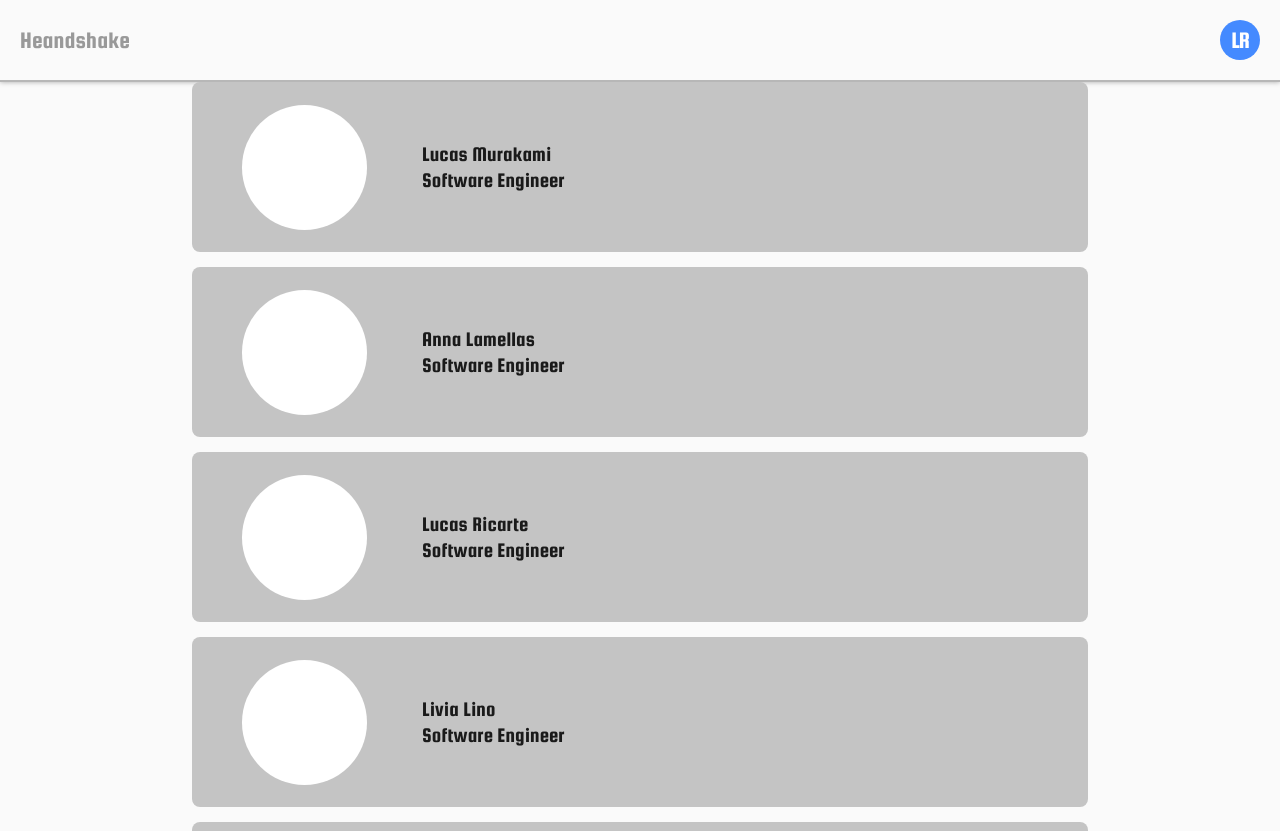
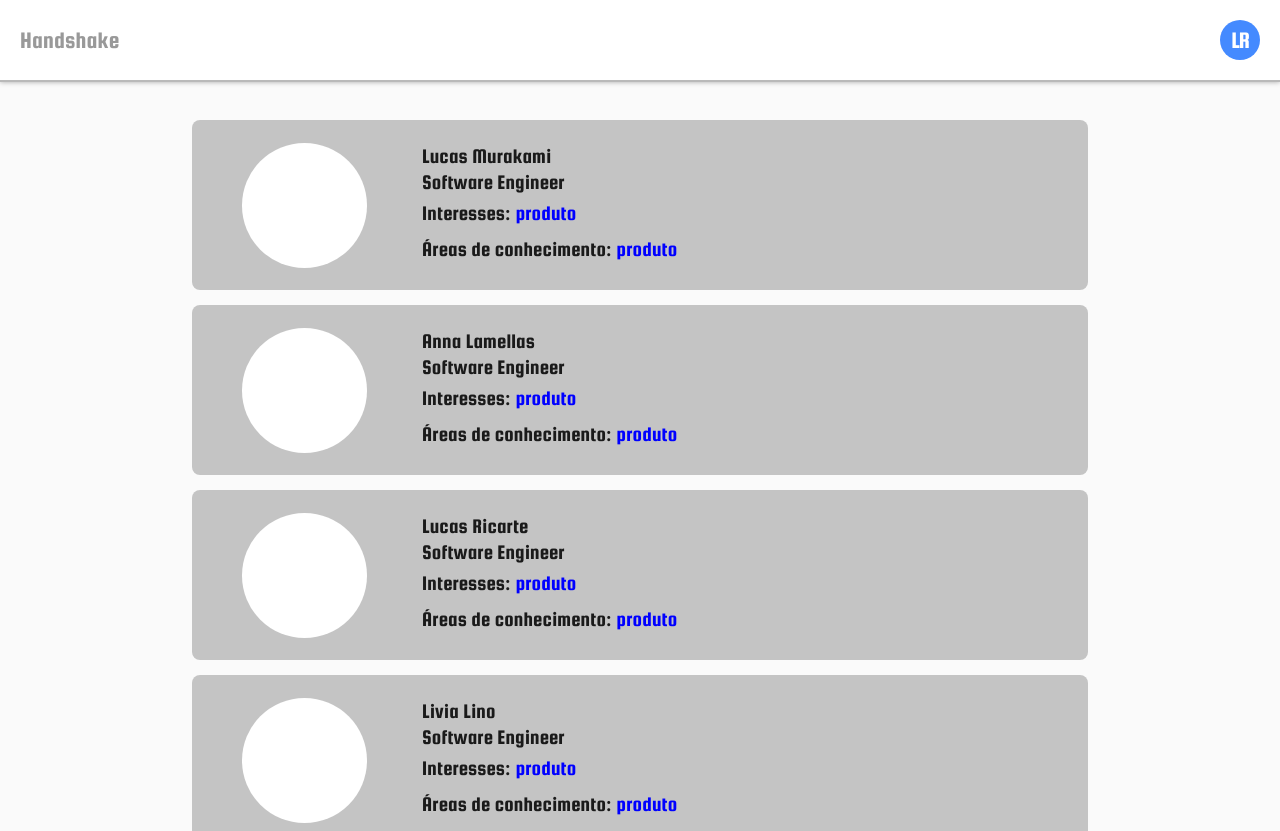
Before and after one commit to AnnaGabrielle/handshake-web, a Vue app: page / in a window 1280 px wide. Shown: the top 831 px of the page. Built offline with nearby package versions, Linux system fonts and the light colour scheme.

Commit message:
update user info and fix header

```diff
--- a/src/App.vue
+++ b/src/App.vue
@@ -1,13 +1,18 @@
 <template>
   <div id="app">
+    <Header />
     <router-view/>
   </div>
 </template>
 
 <script lang="ts">
 import Vue from 'vue';
+import Header from '@/components/Header.vue';
 
 export default Vue.extend({
+  components: {
+    Header,
+  },
   mounted() {
     document.title = 'Descomplica | Networking';
   },
--- a/src/components/Header.vue
+++ b/src/components/Header.vue
@@ -1,7 +1,7 @@
 <template>
     <header>
       <div>
-        <h5> Heandshake</h5>
+        <h5>Handshake</h5>
       </div>
       <div class="profile" @click="profileToggle">
         <md-avatar class="md-avatar-icon md-primary">
@@ -40,6 +40,8 @@ export default Vue.extend({
 
 <style lang="scss" scoped>
 header {
+  width: 100vw;
+  background: white;
   border-bottom: 2px solid rgba(153, 153, 153, 0.68) ;
   box-shadow: 0 0 5px #a8a8a8;
   padding: 20px;
@@ -47,6 +49,8 @@ header {
   flex-direction: row;
   justify-content: space-between;
   align-items: center;
+  position: fixed;
+  top: 0;
 }
 h5 {
   color: #999;
--- a/src/components/UserCard.vue
+++ b/src/components/UserCard.vue
@@ -1,13 +1,31 @@
 <template>
   <div class="users-list">
-    <div v-for="(user, index) in users" :key="index" class="user-card">
+    <div v-for="(user) in users" :key="user.id" class="user-card">
       <div class="user-card__image" />
 
       <div class="user-card__info">
         <span class="user-card__info-name">{{ user.firstName }} {{ user.lastName }}</span>
         <span>{{ user.currentJob }}</span>
-        <span></span>
-        <span></span>
+
+        <div class="interests">Interesses:
+          <span
+            class="user-card__info-interest"
+            v-for="(interest, index) in user.interests"
+            :key="index"
+          >
+            {{ interest }}
+          </span>
+        </div>
+
+        <div class="knowledges">Áreas de conhecimento:
+          <span
+            class="user-card__info-interest"
+            v-for="(knowledge, index) in user.knowledges"
+            :key="2*index"
+          >
+            {{ knowledge }}
+          </span>
+        </div>
       </div>
     </div>
   </div>
@@ -54,9 +72,18 @@ export default Vue.extend({
     text-align: start;
     font-size: 21px;
 
-    span {
+    span, div {
       display: block;
       margin: 5px;
+    }
+
+    .interests, .knowledges {
+      display: flex;
+      align-items: center;
+
+      span {
+        color: blue;
+      }
     }
   }
 }
--- a/src/mocks/me-mock.ts
+++ b/src/mocks/me-mock.ts
@@ -5,6 +5,8 @@ const meUser: User = {
   firstName: 'Lucas',
   lastName: 'Ricarte',
   currentJob: 'Handshake office',
+  interests: ['produto'],
+  knowledges: ['produto'],
 };
 
 export default meUser;
--- a/src/views/Home.vue
+++ b/src/views/Home.vue
@@ -1,7 +1,5 @@
 <template>
   <div>
-    <Header />
-
     <div class="list-container">
       <UserCard :users="users" />
     </div>
@@ -10,7 +8,6 @@
 
 <script lang="ts">
 import Vue from 'vue';
-import Header from '@/components/Header.vue';
 import UserCard from '@/components/UserCard.vue';
 import usersMock from '@/mocks/usersMock';
 import { User } from '@/interfaces';
@@ -22,7 +19,6 @@ interface Data {
 export default Vue.extend({
   name: 'Home',
   components: {
-    Header,
     UserCard,
   },
   data(): Data {
@@ -36,6 +32,7 @@ export default Vue.extend({
 <style lang="scss" scoped>
 .list-container {
   width: 100%;
+  padding-top: 120px;
   display: flex;
   justify-content: center;
 }
```
